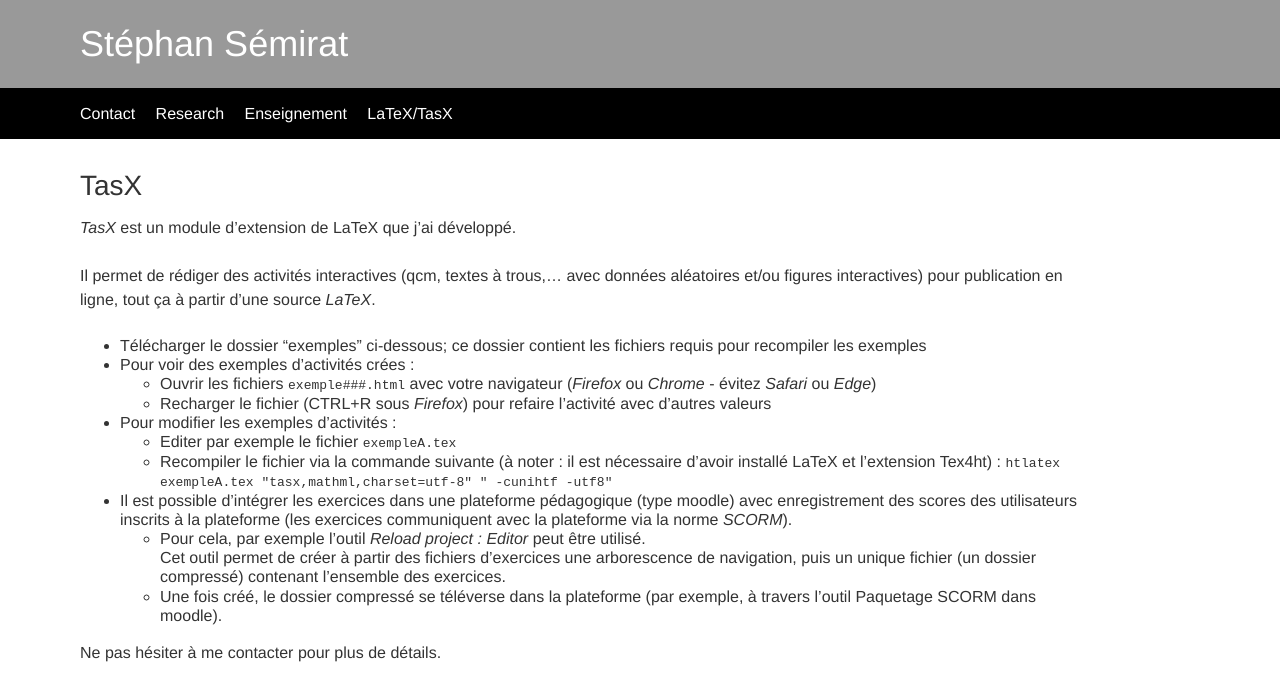
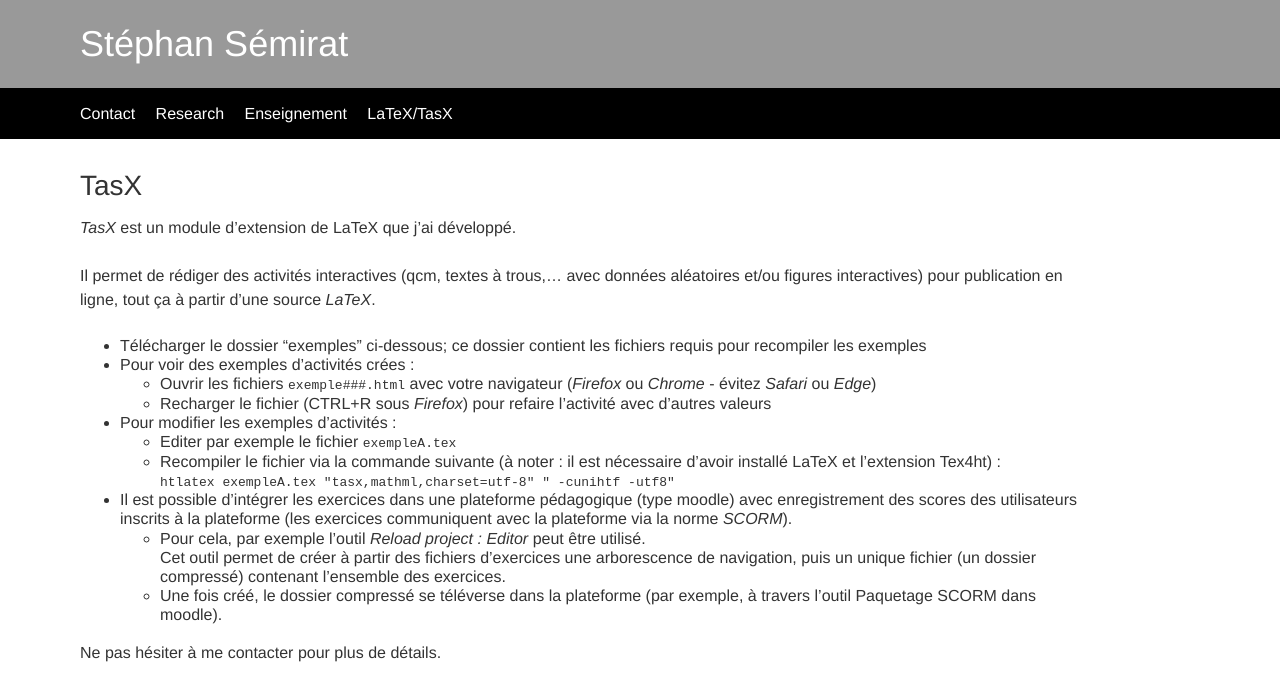
Before and after one commit to ssemirat/ssemirat.github.io, a Jekyll site: the page built from tasx.md, in a window 1280 px wide. Shown: the top 687 px of the page. Built offline with Jekyll 4.4.1, drawn with Linux system fonts in a browser that asks for light colours.

```diff
--- a/tasx.md
+++ b/tasx.md
@@ -14,7 +14,7 @@ Il permet de rédiger des activités interactives (qcm, textes à trous,... avec
 	- Recharger le fichier (CTRL+R sous *Firefox*) pour refaire l'activité avec d'autres valeurs
 - Pour modifier les exemples d'activités :
 	- Editer par exemple le fichier `exempleA.tex`
-	- Recompiler le fichier via la commande suivante (à noter : il est nécessaire d'avoir installé LaTeX et l'extension Tex4ht) :
+	- Recompiler le fichier via la commande suivante (à noter : il est nécessaire d'avoir installé LaTeX et l'extension Tex4ht) :<br />
 	 `htlatex exempleA.tex "tasx,mathml,charset=utf-8" " -cunihtf -utf8"`
 - Il est possible d'intégrer les exercices dans une plateforme pédagogique (type moodle) avec enregistrement des scores des utilisateurs inscrits à la plateforme (les exercices communiquent avec la plateforme via la norme *SCORM*).
 	- Pour cela, par exemple l'outil *Reload project : Editor* peut être utilisé.<br />
```
